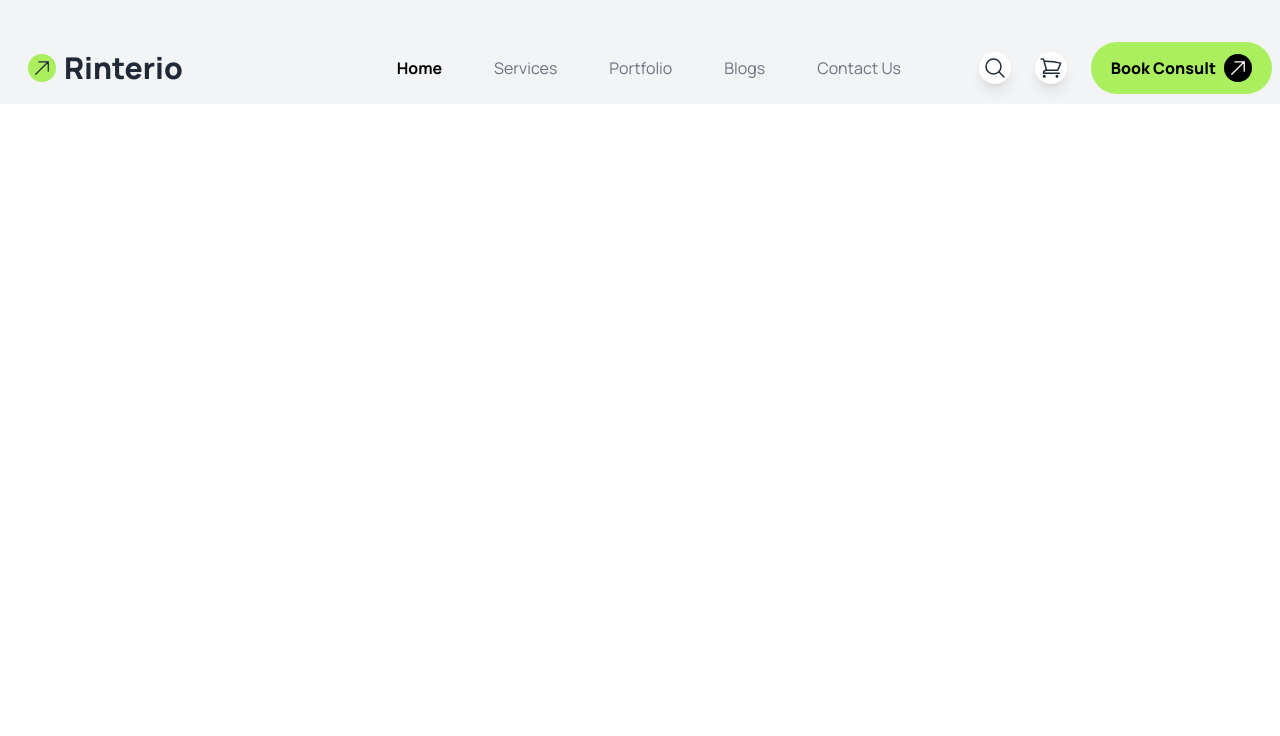
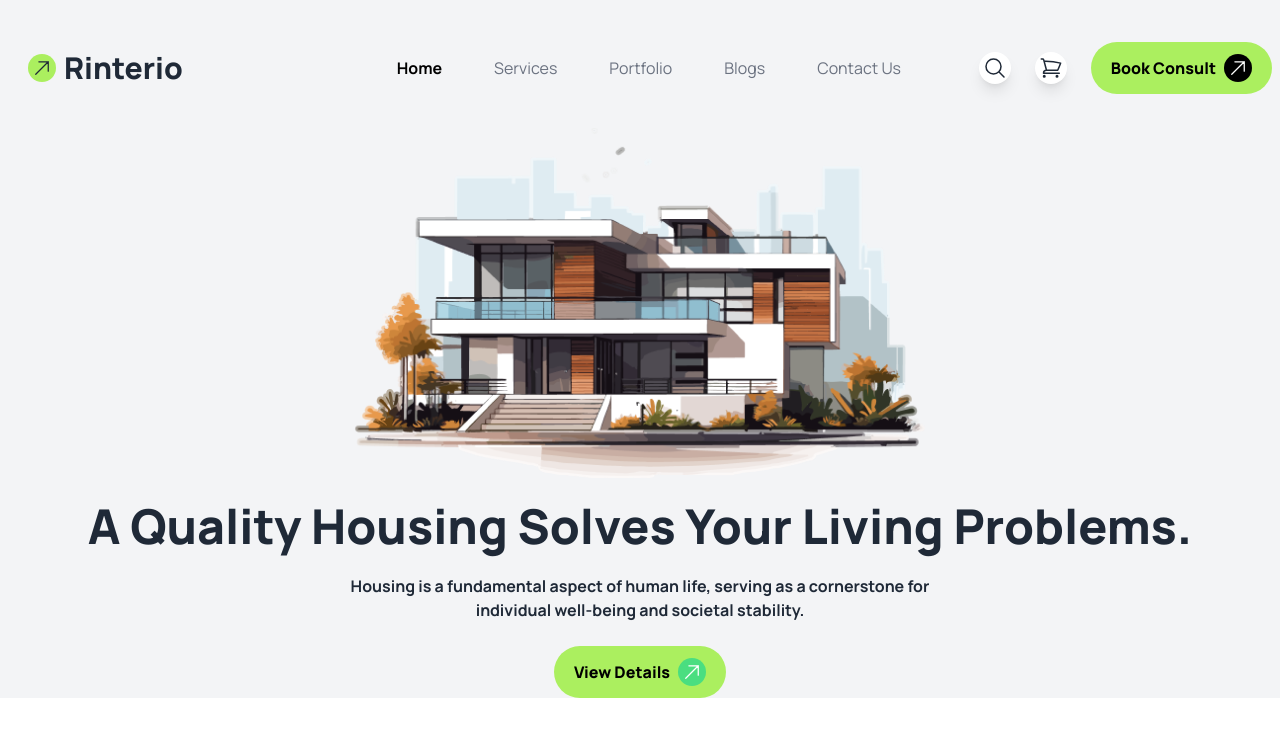
Before and after one commit to Shams-Joha/ph-assignment-3, a plain HTML site: page index.html in a window 1280 px wide. Drawn offline with nearby package versions, Linux system fonts and the light colour scheme.

Commit message:
Finished Banner Section

```diff
--- a/index.html
+++ b/index.html
@@ -26,14 +26,16 @@
 
 <body class="bg-gray-100">
     <header class="font-manrope pt-8">
-        <!--------------------------------------------------- Navbar Starts-------------------------------------- -->
-        <div class="navbar container mx-auto">
+        <!------------------------------------------------------------- Navbar Starts-------------------------------------- -->
+        <nav class="navbar container mx-auto">
             <div class="navbar-start w-full lg:w-1/2 flex flex-row-reverse justify-between px-5">
                 <div class="dropdown">
                     <div tabindex="0" role="button" class="btn btn-circle lg:hidden bg-white">
-                        <svg xmlns="http://www.w3.org/2000/svg" fill="none" viewBox="0 0 24 24" stroke-width="1.5" stroke="currentColor" class="size-6">
-                            <path stroke-linecap="round" stroke-linejoin="round" d="M3.75 6.75h16.5M3.75 12h16.5m-16.5 5.25h16.5" />
-                          </svg>
+                        <svg xmlns="http://www.w3.org/2000/svg" fill="none" viewBox="0 0 24 24" stroke-width="1.5"
+                            stroke="currentColor" class="size-6">
+                            <path stroke-linecap="round" stroke-linejoin="round"
+                                d="M3.75 6.75h16.5M3.75 12h16.5m-16.5 5.25h16.5" />
+                        </svg>
 
                     </div>
                 </div>
@@ -73,8 +75,7 @@
                     </svg>
 
                 </div>
-
-
+                <!-- Common Button -->
                 <button
                     class="px-5 py-3 rounded-[40px] flex justify-center gap-2 font-extrabold text-black items-center green-bg">Book
                     Consult
@@ -88,7 +89,36 @@
                 </button>
 
             </div>
-        </div>
+        </nav>
+        <!------------------------------------------------------------- Navbar Ends-------------------------------------- -->
+        <!------------------------------------- Banner Section Begins ------------------------------------------>
+        <section class="container mx-auto mt-6 mb-6 space-y-6">
+            <div>
+                <img class="mx-auto" src="assets/banner.png" alt="House Image">
+            </div>
+            <div class="flex flex-col items-center space-y-6 px-3">
+                <h1 class="font-extrabold text-5xl text-center">A Quality Housing Solves Your Living Problems.</h1>
+                <p class="lg:w-1/2 text-center font-bold">Housing is a fundamental aspect of human life, serving as a
+                    cornerstone for individual well-being and societal stability.</p>
+                <button
+                    class="sm:w-auto w-full px-5 py-3 rounded-[40px] flex justify-center gap-2 font-extrabold text-black items-center green-bg">View
+                    Details
+                    <div class="bg-green-400 text-white rounded-full p-1">
+                        <svg xmlns="http://www.w3.org/2000/svg" fill="none" viewBox="0 0 24 24" stroke-width="1.5"
+                            stroke="currentColor" class="size-5">
+                            <path stroke-linecap="round" stroke-linejoin="round"
+                                d="m4.5 19.5 15-15m0 0H8.25m11.25 0v11.25" />
+                        </svg>
+                    </div>
+                </button>
+
+            </div>
+
+
+        </section>
+
+
+        <!------------------------------------- Banner Section Ends ------------------------------------------>
 
     </header>
 
```
